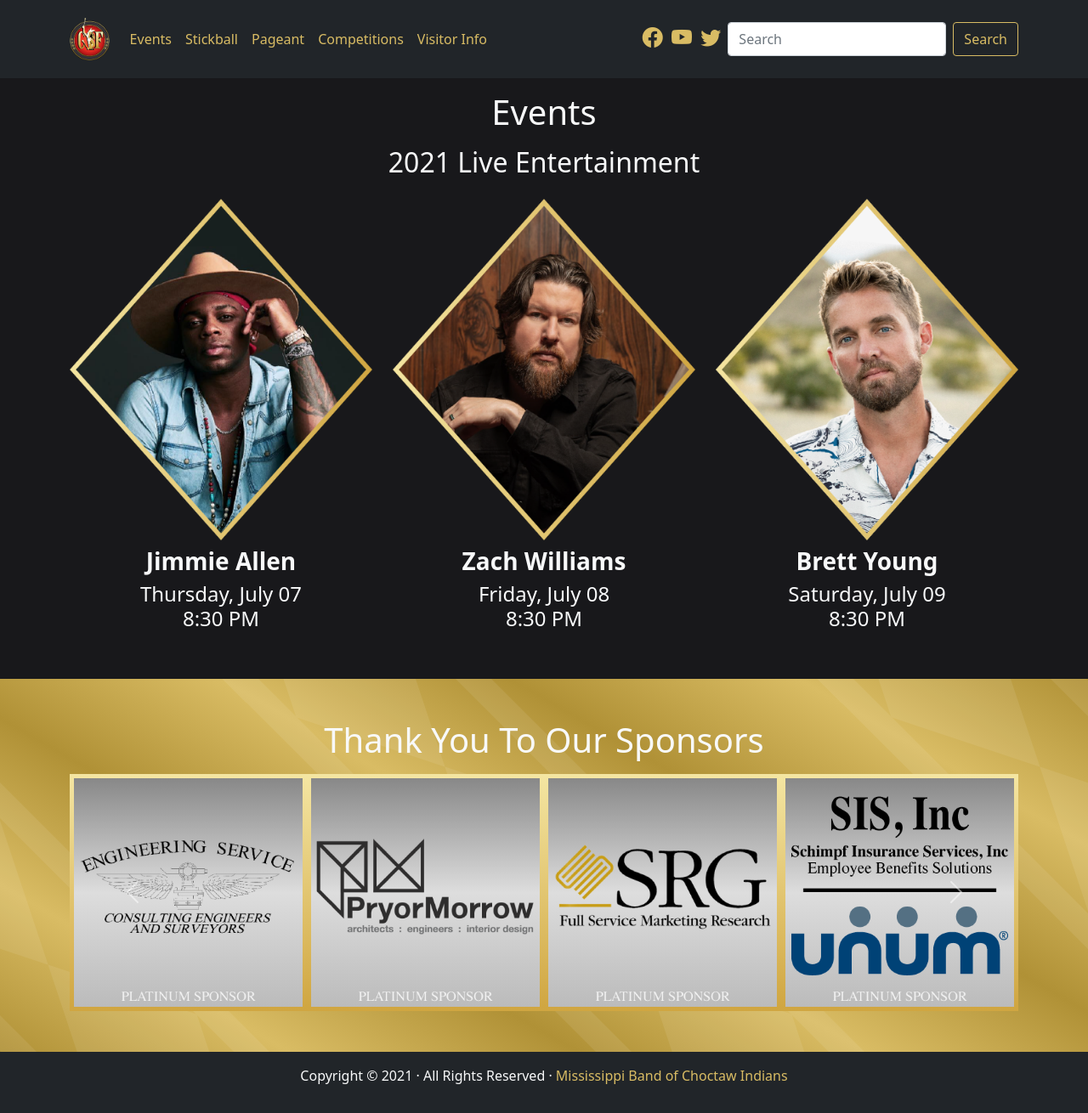
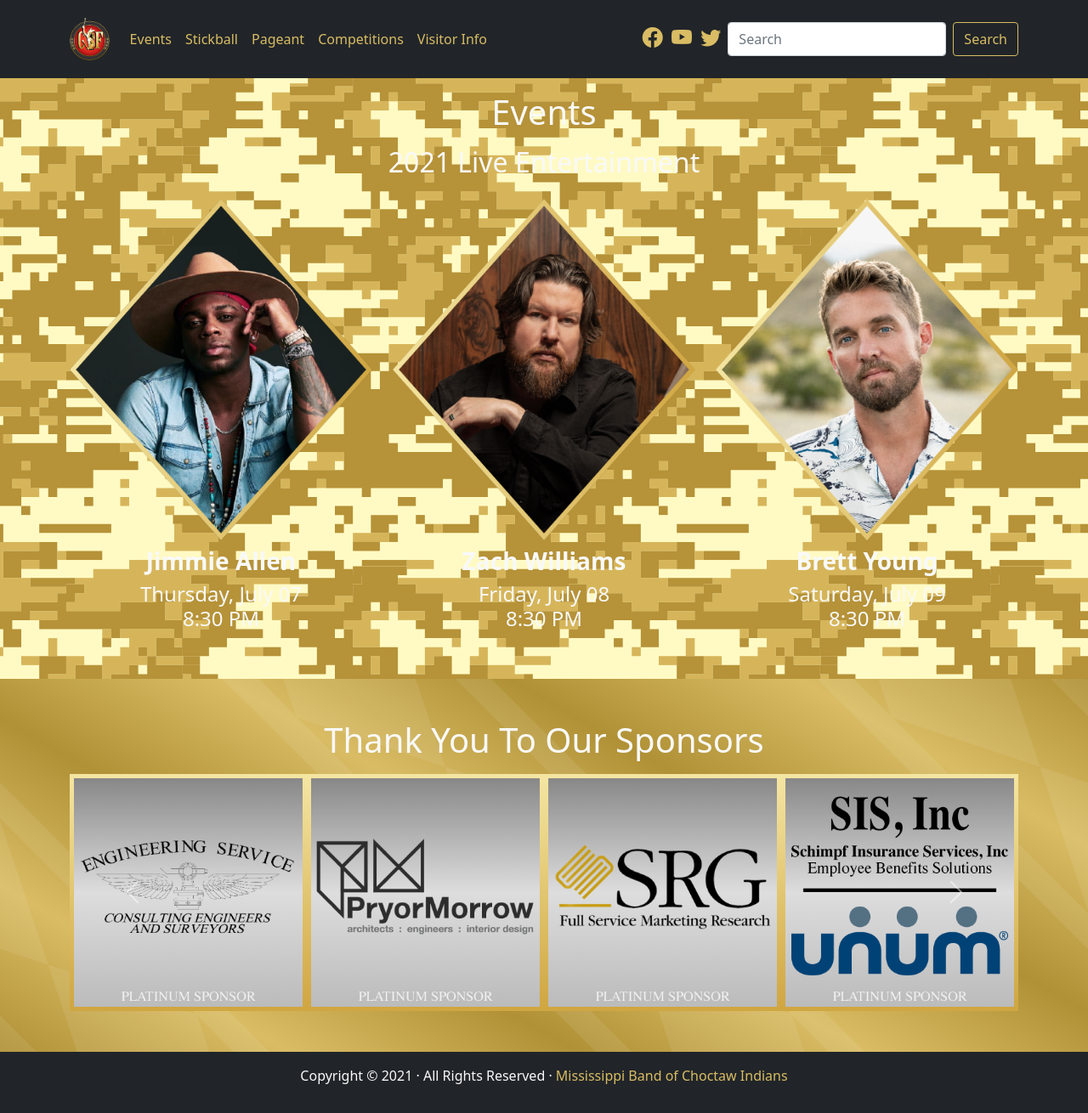
Before and after one commit to smattera/smattera.github.io, a Jekyll site: the page built from stickball/index.md, in a window 1280 px wide and 1310 px high. Shown: the whole window at 85% size. Built offline with Jekyll 4.4.1, drawn with Linux system fonts in a browser that asks for light colours; nearby versions of some CDN libraries.

Commit message:
Update main.css

```diff
--- a/assets/css/main.css
+++ b/assets/css/main.css
@@ -101,14 +101,20 @@
   background-attachment: fixed, fixed;
 }
 
+.camo-bg {
+  background: url("/assets/img/camo.svg") center repeat, #fffac4;
+  background-size: 750px 600px, cover;
+  background-attachment: fixed, fixed;
+}
+
 .card-bg1 {
-  background: url("/assets/img/events2.jpg") center no-repeat;
+  background: url("/assets/img/events.jpg") center no-repeat;
   background-size: cover;
   height: 600px;
 }
 
 .card-bg2 {
-  background: url("/assets/img/stickball2.jpg") center no-repeat;
+  background: url("/assets/img/stickball.jpg") center no-repeat;
   background-size: cover;
   height: 600px;
 }
@@ -120,7 +126,7 @@
 }
 
 .card-bg4 {
-  background: url("/assets/img/competitions2.jpg") center no-repeat;
+  background: url("/assets/img/competitions.jpg") center no-repeat;
   background-size: cover;
   height: 600px;
 }
```
Also changed, not shown: 1 other file.
